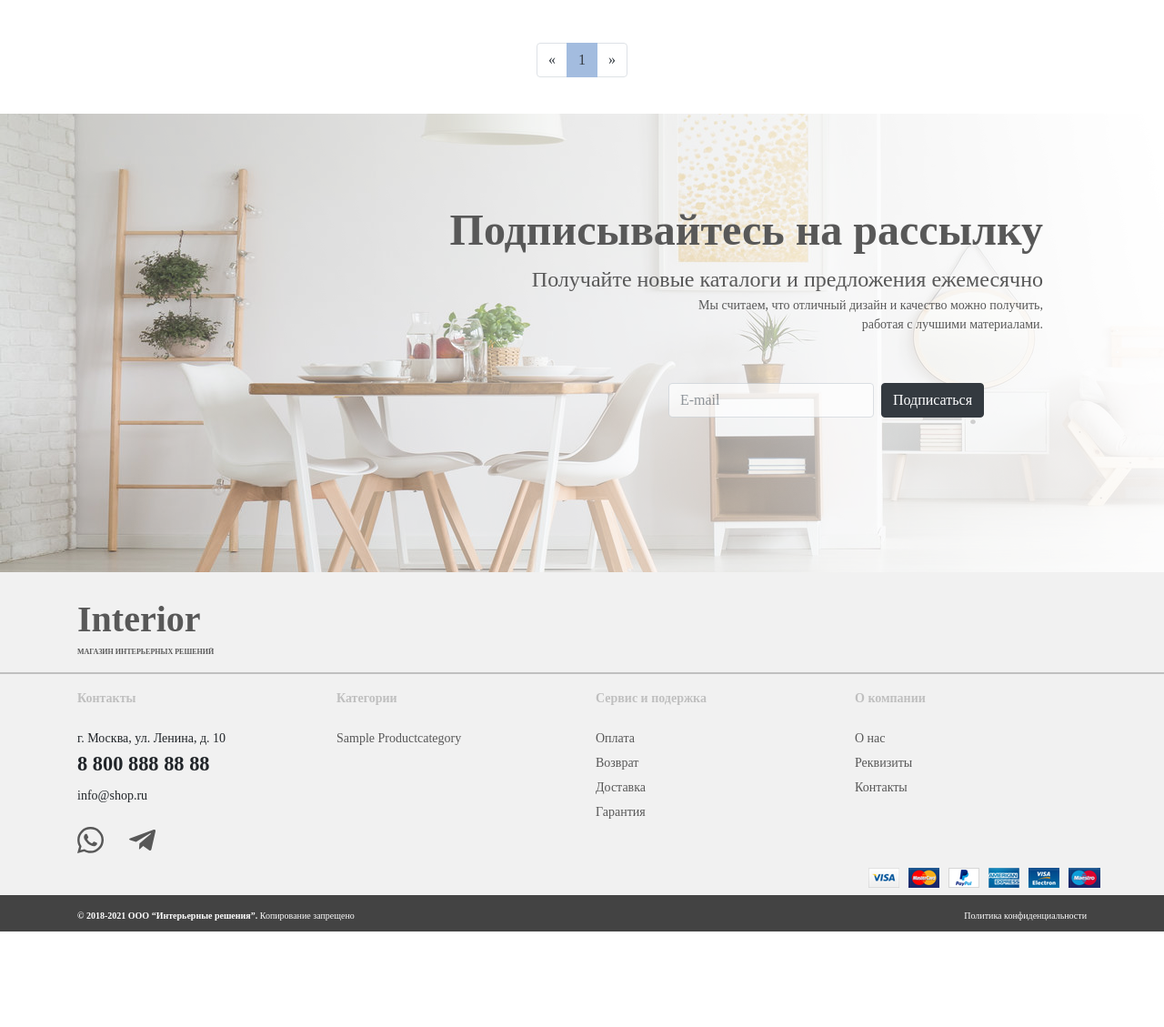
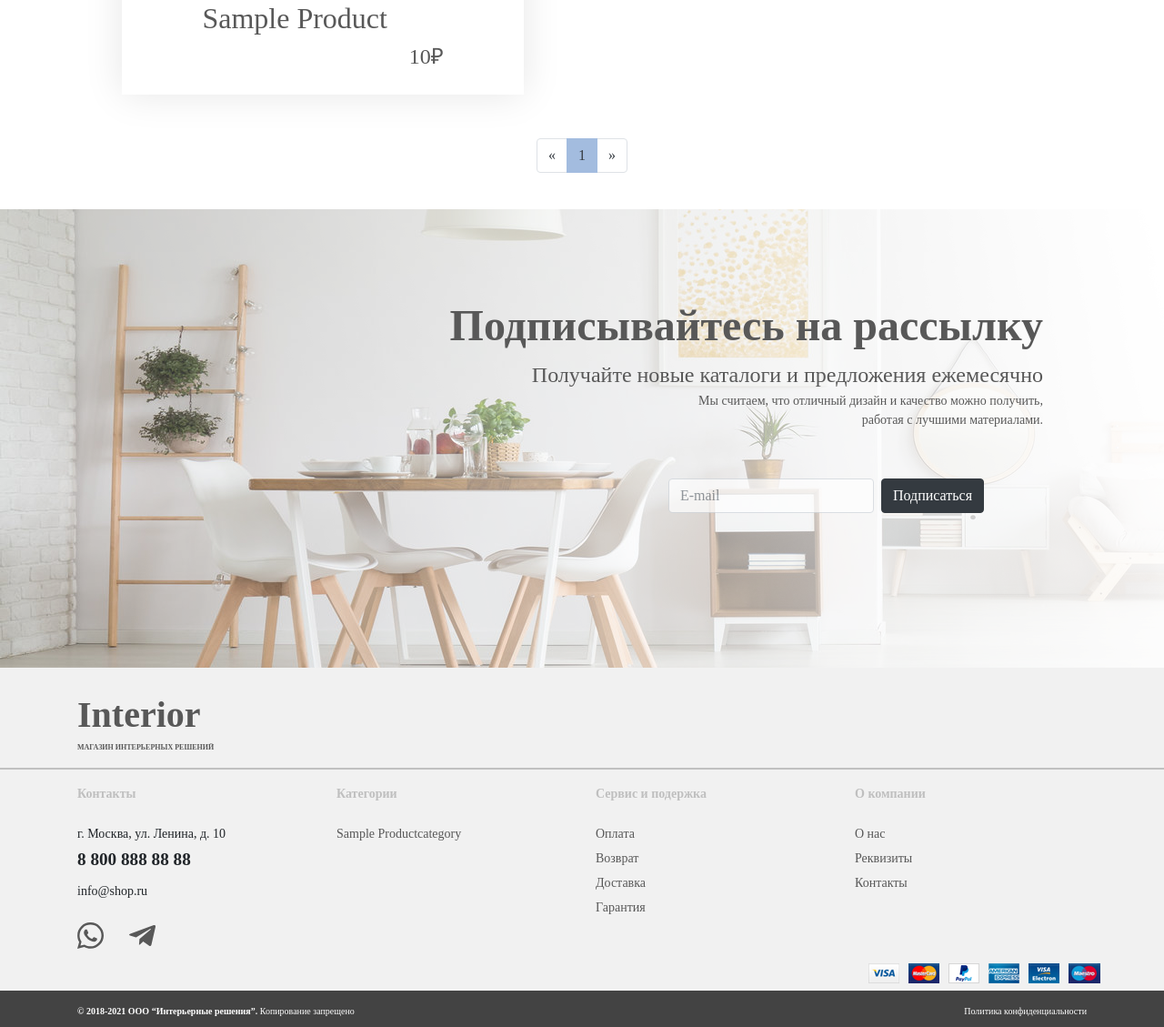
Before and after one commit to amkolotov/furn_dj, a Django app: page /category/0/ in a window 1280 px wide. Shown: the part 564-1693 px from the top of the page at 91% size. Before the commit the page ends 1588 px from the top, so only its background shows below. Run offline with Django 3.2, Linux system fonts and the light colour scheme; a user stored in the database is signed in; tables that the repository leaves empty hold one stand-in row (values such as "Sample post"); grey boxes marked "Sample" are stand-in pictures; parts of the project's set-up code (start-up, migrations or seed data) failed here and were passed over; some libraries are stand-ins or nearby versions.

Commit message:
style product-list

```diff
--- a/static/css/style.css
+++ b/static/css/style.css
@@ -66,8 +66,8 @@ input:focus {
 }
 
 .basket-count {
-    width: 2rem;
-    height: 2rem;
+    width: 25px;
+    height: 25px;
     background: black;
     color: white;
     border-radius: 50%;
@@ -247,6 +247,7 @@ input:focus {
 
 .product-card:hover  {
     outline: 2px solid #939393;
+    box-shadow: 0 14px 28px rgba(0,0,0,0.25), 0 10px 10px rgba(0,0,0,0.22);
 }
 
 .plus {
@@ -407,6 +408,24 @@ p {
     margin-top: 56px;
 }
 
+.product-list {
+    padding-left: 4rem;
+    padding-right: 4rem;
+}
+
+.list-name {
+    font-size: 2rem;
+    font-weight: 500;
+    margin-left: 20%;
+
+}
+
+.list-price {
+    font-size: 1.5rem;
+    font-weight: 300;
+    margin-right: 20%;
+}
+
 
 .image {
     width: 100%;
@@ -530,7 +549,7 @@ p {
 }
 
 .phone {
-    font-size: 1.4rem;
+    font-size: 1.2rem;
     font-weight: 700;
     line-height: 36px;
 }
--- a/templates/includes/inc_navbar.html
+++ b/templates/includes/inc_navbar.html
@@ -17,11 +17,6 @@
                 </div>
                 <div class="col-md-3 col-sm-6 m-auto text-center"><span class="phone align-middle">8 800 888 88 88</span></div>
                 <div class="col-md-2 col-sm-6 m-auto"><span class="align-middle">info@shop.ru</span></div>
-                {% if user.is_superuser %}
-                <div class="col m-auto">
-                    <a class="p-2 text-dark" href="{% url 'admin:index' %}">Админка</a>
-                </div>
-                {% endif %}
             </div>
         </nav>
     </div>
@@ -30,12 +25,16 @@
             <div class="row h-100">
                 <div class="col-md-9 col-sm-12 m-auto d-flex justify-content-between">
                     <a class="p-2 text-dark" href="{% url 'main_app:index' %}">Главная</a>
-                    <a class="p-2 text-dark" href="{% url 'main_app:contacts' %}">О нас</a>
+                    <a class="p-2 text-dark" href="{% url 'main_app:categories' %}">Категории</a>
                     <a class="p-2 text-dark" href="{% url 'main_app:category_products' 0 %}">Каталог</a>
                     <a class="p-2 text-dark" href="{% url 'main_app:contacts' %}">Доставка</a>
                     <a class="p-2 text-dark" href="{% url 'main_app:contacts' %}">Оплата</a>
-                    <a class="p-2 text-dark" href="{% url 'main_app:contacts' %}">Гарантии</a>
                     <a class="p-2 text-dark" href="{% url 'main_app:contacts' %}">Контакты</a>
+                    {% if user.is_superuser %}
+                    <a class="p-2 text-dark" href="{% url 'admin:index' %}">Админка</a>
+                    {% endif %}
+
+
                 </div>
                 <div class="col-md-1 col-sm-6 m-auto d-flex justify-content-end">
                     <a class="p-2 text-dark d-flex" href="{% url 'basket_app:basket' %}" id="basket">
--- a/templates/main_app/product_list.html
+++ b/templates/main_app/product_list.html
@@ -29,21 +29,47 @@
     <div class="row">
 
         {% for product in object_list %}
-        <div class="col-6 d-flex justify-content-center hot-offers my-5">
+<!--        <div class="col-6 d-flex justify-content-center hot-offers my-5">-->
+<!--            <a href="{% url 'main_app:product' product.pk %}">-->
+<!--                <img class="product-img mt-4"-->
+<!--                     src="{% get_media_prefix %}{{ product.images_set.first.upload }}"-->
+<!--                     alt="{{ product.name }}">-->
+<!--                <div class="">-->
+<!--                    <h4>{{ product.name|title }}</h4>-->
+<!--                    <p class="">{{ product.short_desc }}</p>-->
+<!--                    <h5 class="mt-2 text-right">{{ product.price|floatformat:0 }} руб</h5>-->
+<!--                </div>-->
+<!--                <div class="over">-->
+<!--                    <img src="{% static 'img/plus.svg' %}" alt="plus" class="plus">-->
+<!--                    <div class="text px-4">-->
+<!--                        <h4>{{ product.name|title }}</h4>-->
+<!--                        <p class="">{{ product.short_desc }}</p>-->
+<!--                        <h5 class="mt-2 text-right">{{ product.price|floatformat:0 }} руб</h5>-->
+<!--                    </div>-->
+<!--                </div>-->
+<!--            </a>-->
+<!--        </div>-->
+
+        <div class="col-6 justify-content-center product-list mt-5">
             <a href="{% url 'main_app:product' product.pk %}">
-                <img class="product-img mt-4"
-                     src="{% get_media_prefix %}{{ product.images_set.first.upload }}"
-                     alt="{{ product.name }}">
-                <div class="over">
-                    <img src="{% static 'img/plus.svg' %}" alt="plus" class="plus">
-                    <div class="text px-4">
-                        <h4>{{ product.name|title }}</h4>
-                        <p class="">{{ product.short_desc }}</p>
-                        <h5 class="mt-2 text-right">{{ product.price|floatformat:0 }} руб</h5>
+                <div class="product-card mb-4">
+                    <div class="img-plus pt-2">
+
+                        <img class="card-img rounded mx-auto d-block py-4"
+                             src="{% get_media_prefix %}{{ product.images_set.first.upload }}"
+                             alt="{{ product.name }}"
+                        >
+                    </div>
+                    <div>
+                        <span class="list-name">{{ product.name|title }}</span>
+                    </div>
+                    <div class="text-right pb-4">
+                        <span class="list-price">{{ product.price|floatformat:0 }}₽</span>
                     </div>
                 </div>
             </a>
         </div>
+
         {% endfor %}
 
     </div>
```
Also changed, not shown: templates/main_app/product_detail.html (+2 -5 lines).
